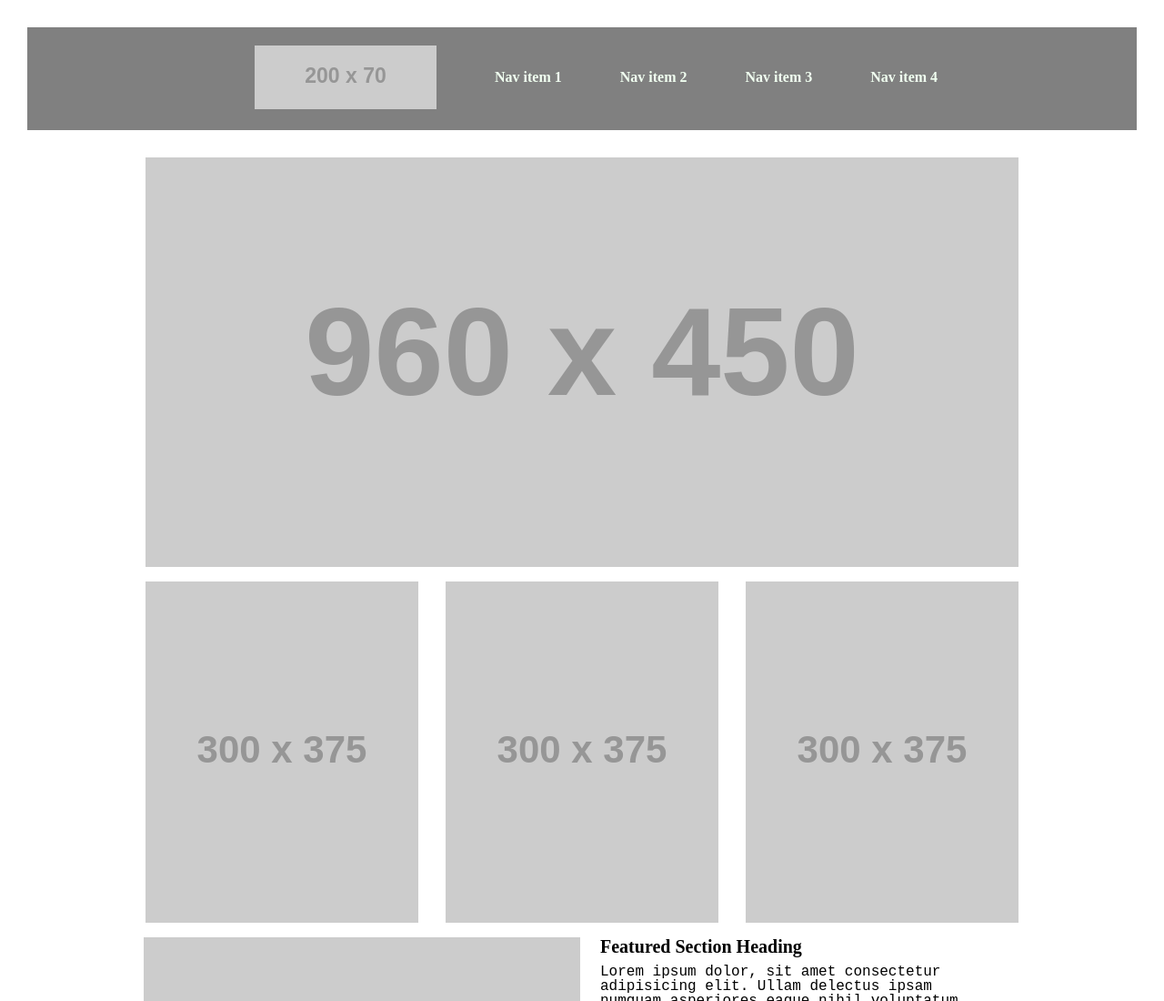
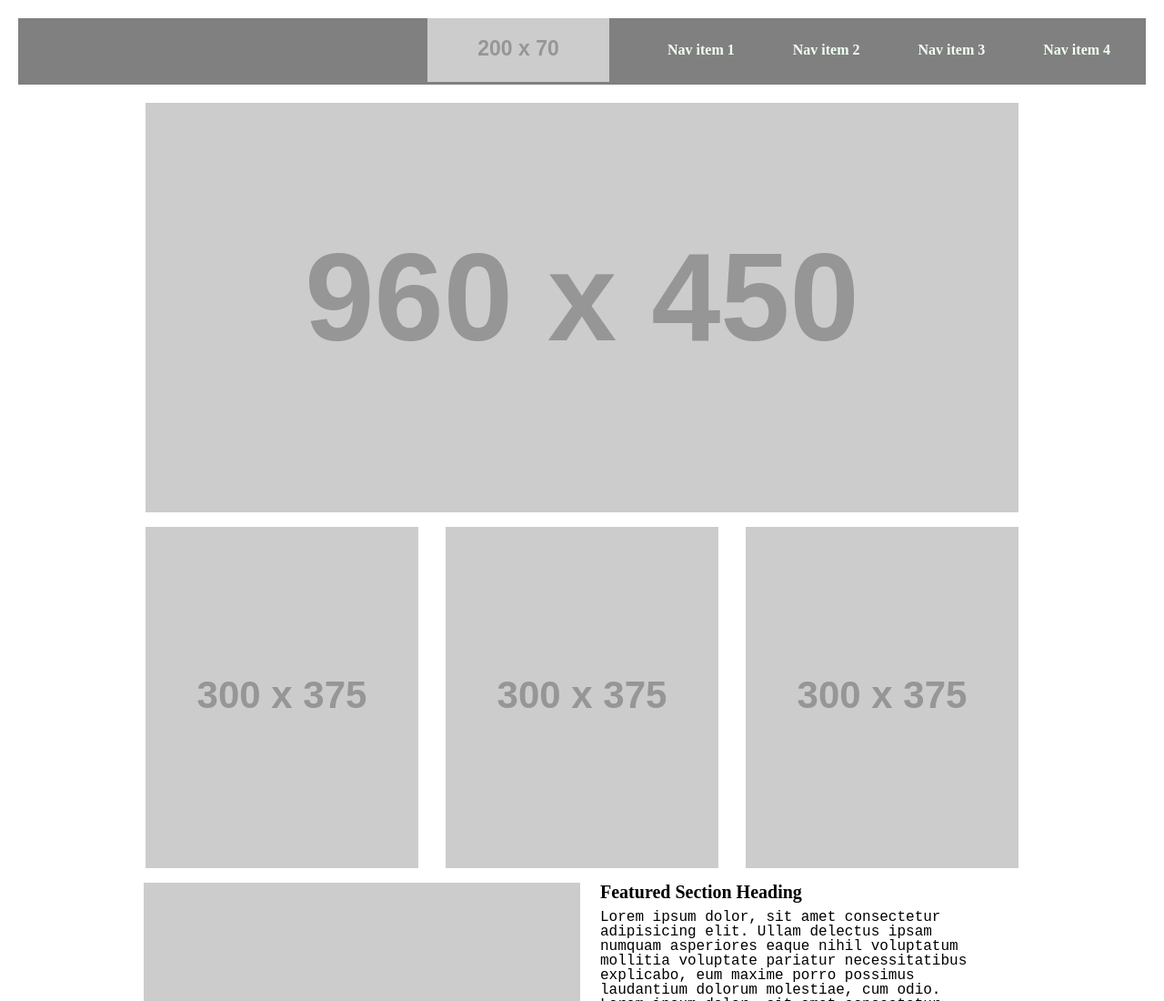
Before and after one commit to Dima-Zeklam/wirefame-exercise, a plain HTML site: page index.html in a window 1280 px wide. Shown: the top 1100 px of the page at 91% size. Drawn offline with Linux system fonts and the light colour scheme; placeholder pictures from the web are drawn by us.

Commit message:
last changes

```diff
--- a/css/style.css
+++ b/css/style.css
@@ -5,21 +5,25 @@
 
 header{
     background-color: gray;
-    margin: 30px;
+    margin: 20px;
 
 }
 header nav {
 
       position:relative;
-      padding-top: 20px;
+
+      /* padding-top: 20px;
       padding-bottom: 20px;
-      padding-left: 220px;
+      padding-left: 220px; */
 }
+
+
  nav ul li{
-
+    position: relative;
+    left:420px;
     margin-left: 30px;
    margin-right: 30px;
-    display: flex;
+
     display: inline-block;
 
 
```
